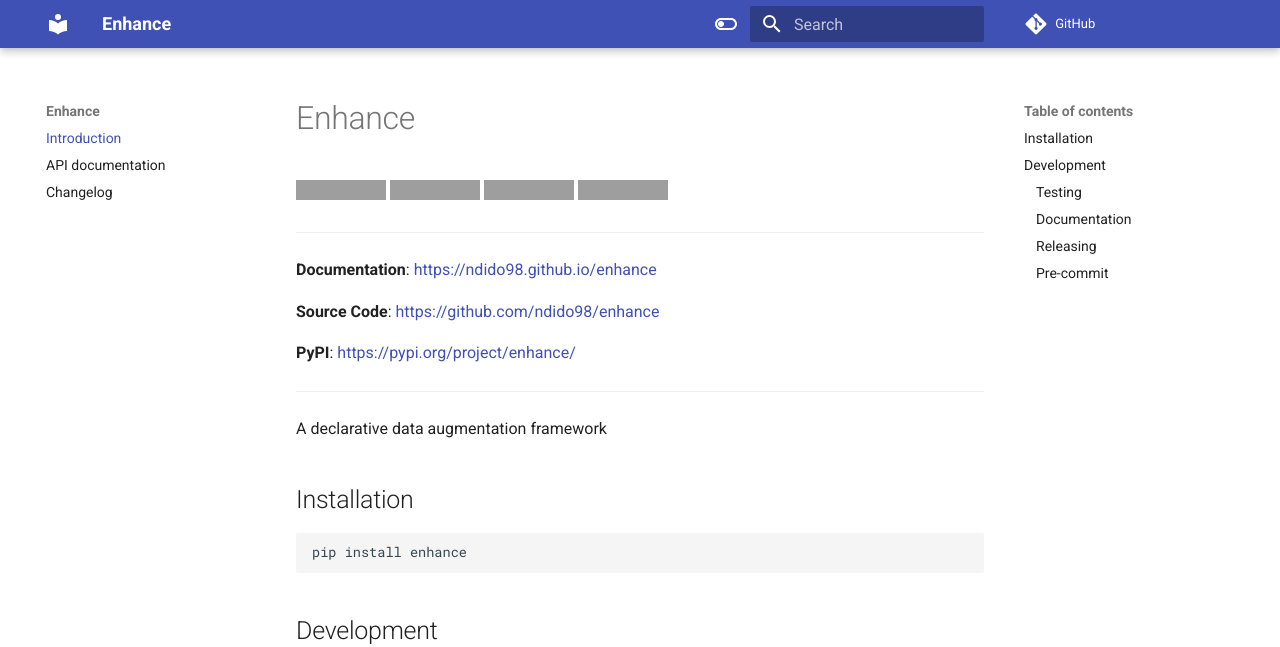
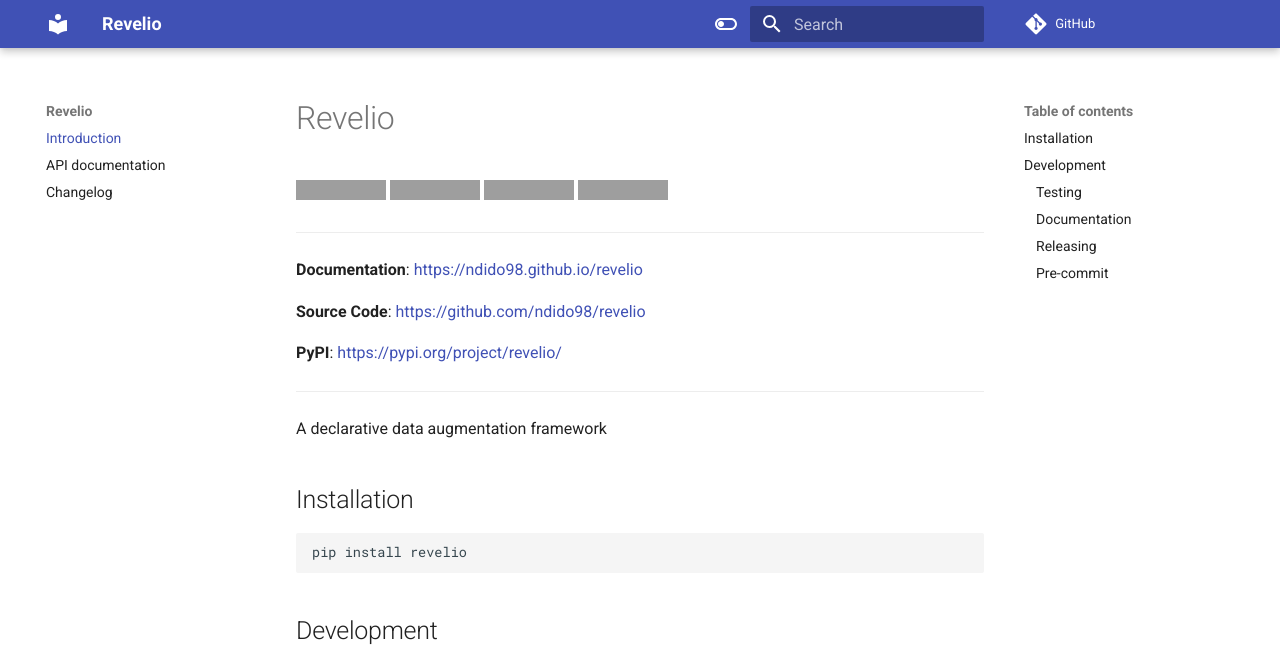
Before and after one commit to ndido98/revelio, an MkDocs documentation site: the page built from docs/index.md, in a window 1280 px wide and 900 px high, cut to the strip 0-647 px from the top of the window. Built offline with MkDocs 1.6.1 and Material for MkDocs 9.7.7, drawn with Linux system fonts in a browser that asks for light colours; comment, search, counter and statistics services are not loaded; grey boxes are pictures that could not be loaded.

Commit message:
chore: rename project from enhance to revelio

````diff
--- a/README.md
+++ b/README.md
@@ -1,18 +1,18 @@
-# Enhance
+# Revelio
 
-[![PyPI](https://img.shields.io/pypi/v/enhance?style=flat-square)](https://pypi.python.org/pypi/enhance/)
-[![PyPI - Python Version](https://img.shields.io/pypi/pyversions/enhance?style=flat-square)](https://pypi.python.org/pypi/enhance/)
-[![PyPI - License](https://img.shields.io/pypi/l/enhance?style=flat-square)](https://pypi.python.org/pypi/enhance/)
+[![PyPI](https://img.shields.io/pypi/v/revelio?style=flat-square)](https://pypi.python.org/pypi/revelio/)
+[![PyPI - Python Version](https://img.shields.io/pypi/pyversions/revelio?style=flat-square)](https://pypi.python.org/pypi/revelio/)
+[![PyPI - License](https://img.shields.io/pypi/l/revelio?style=flat-square)](https://pypi.python.org/pypi/revelio/)
 [![Coookiecutter - Wolt](https://img.shields.io/badge/cookiecutter-Wolt-00c2e8?style=flat-square&logo=cookiecutter&logoColor=D4AA00&link=https://github.com/woltapp/wolt-python-package-cookiecutter)](https://github.com/woltapp/wolt-python-package-cookiecutter)
 
 
 ---
 
-**Documentation**: [https://ndido98.github.io/enhance](https://ndido98.github.io/enhance)
+**Documentation**: [https://ndido98.github.io/revelio](https://ndido98.github.io/revelio)
 
-**Source Code**: [https://github.com/ndido98/enhance](https://github.com/ndido98/enhance)
+**Source Code**: [https://github.com/ndido98/revelio](https://github.com/ndido98/revelio)
 
-**PyPI**: [https://pypi.org/project/enhance/](https://pypi.org/project/enhance/)
+**PyPI**: [https://pypi.org/project/revelio/](https://pypi.org/project/revelio/)
 
 ---
 
@@ -21,7 +21,7 @@ A declarative data augmentation framework
 ## Installation
 
 ```sh
-pip install enhance
+pip install revelio
 ```
 
 ## Development
@@ -56,12 +56,12 @@ The documentation is automatically generated from the content of the [docs direc
 
 ### Releasing
 
-Trigger the [Draft release workflow](https://github.com/ndido98/enhance/actions/workflows/draft_release.yml)
+Trigger the [Draft release workflow](https://github.com/ndido98/revelio/actions/workflows/draft_release.yml)
 (press _Run workflow_). This will update the changelog & version and create a GitHub release which is in _Draft_ state.
 
 Find the draft release from the
-[GitHub releases](https://github.com/ndido98/enhance/releases) and publish it. When
- a release is published, it'll trigger [release](https://github.com/ndido98/enhance/blob/master/.github/workflows/release.yml) workflow which creates PyPI
+[GitHub releases](https://github.com/ndido98/revelio/releases) and publish it. When
+ a release is published, it'll trigger [release](https://github.com/ndido98/revelio/blob/master/.github/workflows/release.yml) workflow which creates PyPI
  release and deploys updated documentation.
 
 ### Pre-commit
--- a/mkdocs.yml
+++ b/mkdocs.yml
@@ -1,5 +1,5 @@
-site_name: Enhance
-repo_url: https://github.com/ndido98/enhance
+site_name: Revelio
+repo_url: https://github.com/ndido98/revelio
 
 theme:
   name: material
@@ -32,4 +32,4 @@ plugins:
             show_signature_annotations: true
             show_source: true
       watch:
-        - src/enhance
+        - src/revelio
````
Also changed, not shown: docs/api_docs.md (+1 -1 lines), pyproject.toml (+6 -6 lines), src/revelio/__init__.py (added), 2 other files.
